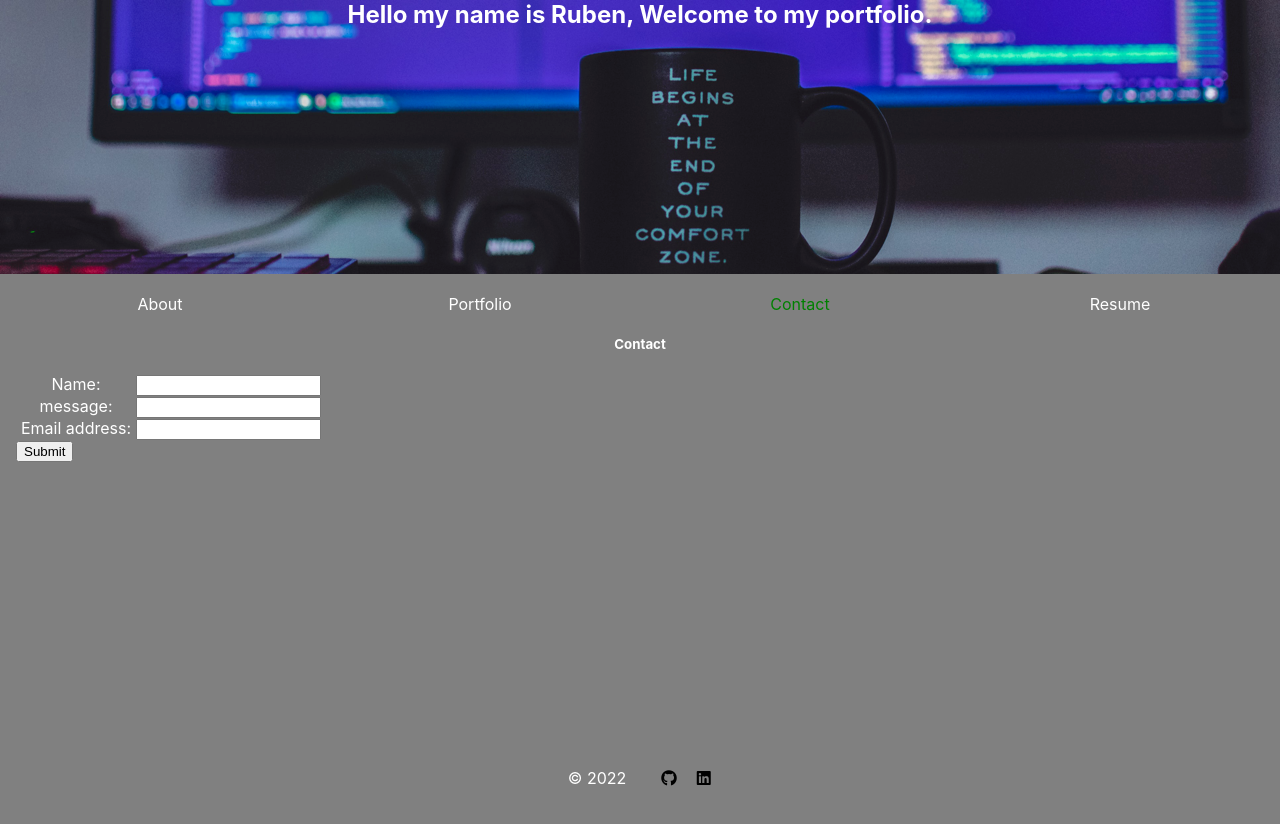
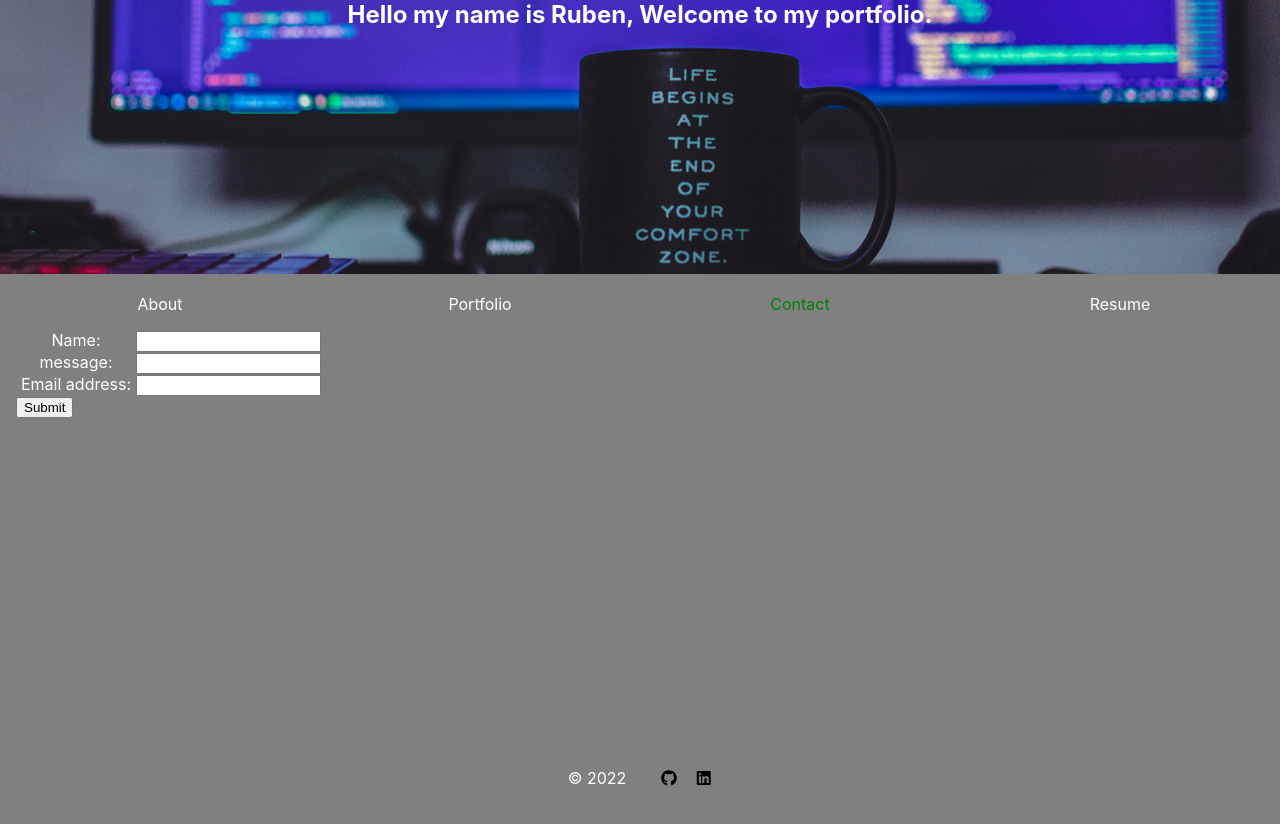
Before and after one commit to Rubendc91/ReactProtfolio, a React (Create React App) app: page / in a window 1280 px wide. Both pictures are taken after a click on the element "Contact". Shown: the top 824 px of the page. Built offline with nearby package versions, Linux system fonts and the light colour scheme; what react-with-gesture would draw is missing.

Commit message:
removed some text

```diff
--- a/src/components/pages/contact.js
+++ b/src/components/pages/contact.js
@@ -59,7 +59,7 @@ function ContactPage() {
 
     return (
         <section>
-            <h1>Contact</h1>
+            {/* <h1>Contact</h1> */}
             <form id="contact-form" onSubmit={handleSubmit}>
                 <section>
                     {/* text goes here */}
--- a/src/components/pages/resume.js
+++ b/src/components/pages/resume.js
@@ -5,7 +5,7 @@ import Resume from '../../components/img/Resume.png';
 function resumePage() {
     return (
         <section className="projectsBox">
-        <h1>Resume</h1>
+        {/* <h1>Resume</h1> */}
         <section className="resume">
             {/* text goes here */}
 {/* <p>Labore esse et magna cillum proident. Eiusmod nisi laborum cupidatat quis velit adipisicing exercitation non sit. Occaecat Lorem eu duis magna et et culpa incididunt consequat culpa. Lorem dolore fugiat magna nostrud deserunt cupidatat Lorem reprehenderit.</p> */}
```
